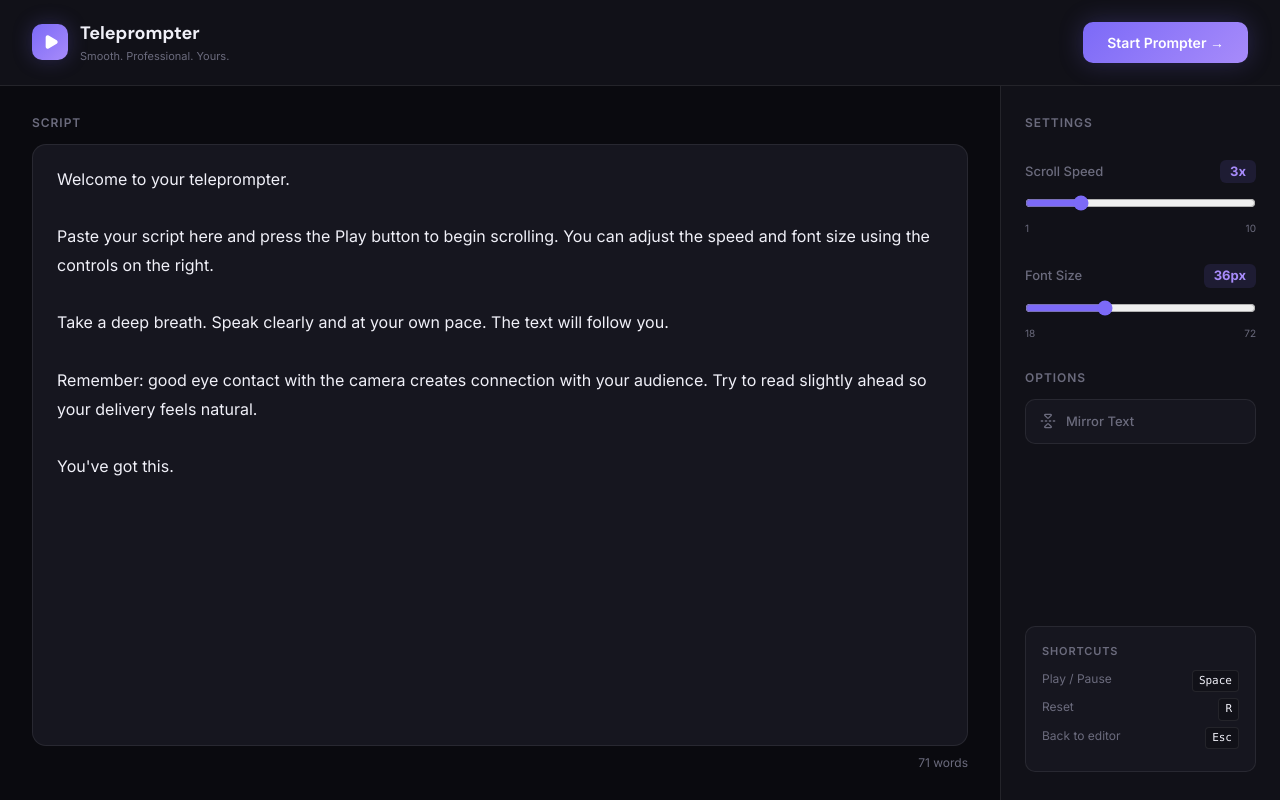
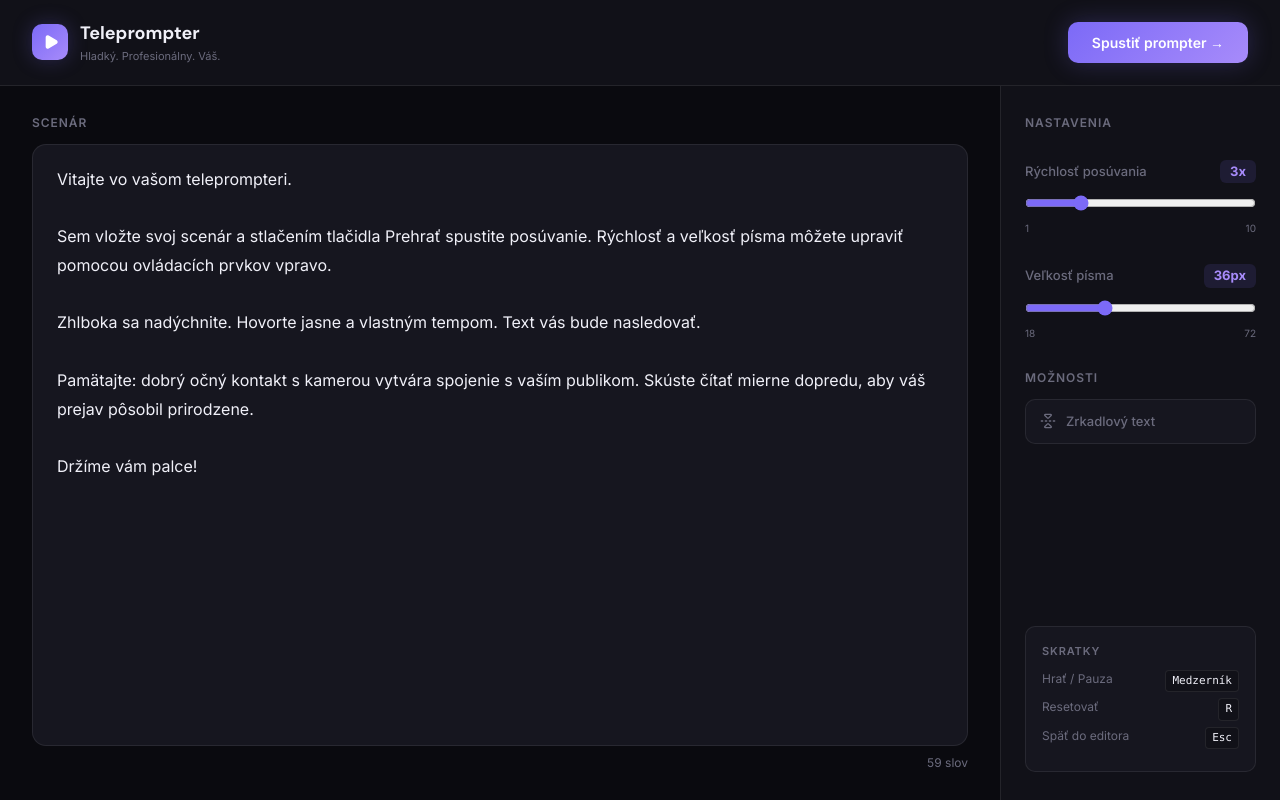
Before and after one commit to Yebooot/teleprompter-app-david, a React (Vite) app: page / in a window 1280 px wide. Built offline with nearby package versions, Linux system fonts and the light colour scheme.

Commit message:
translate app to Slovak

```diff
--- a/index.html
+++ b/index.html
@@ -1,11 +1,11 @@
 <!doctype html>
-<html lang="en">
+<html lang="sk">
   <head>
     <meta charset="UTF-8" />
     <link rel="icon" type="image/svg+xml" href="/favicon.svg" />
     <meta name="viewport" content="width=device-width, initial-scale=1.0" />
-    <title>Teleprompter – Smooth. Professional. Yours.</title>
-    <meta name="description" content="A clean, distraction-free teleprompter app. Paste your script, set your speed, and go live." />
+    <title>Teleprompter – Hladký. Profesionálny. Váš.</title>
+    <meta name="description" content="Čistá a profesionálna aplikácia teleprompter bez rozptyľovania. Vložte svoj scenár, nastavte rýchlosť a začnite." />
   </head>
   <body>
     <div id="root"></div>
--- a/src/App.tsx
+++ b/src/App.tsx
@@ -1,15 +1,15 @@
 import { useState, useRef, useEffect, useCallback } from 'react';
 import { Play, Pause, RotateCcw, Settings, ChevronLeft, FlipHorizontal2 } from 'lucide-react';
 
-const DEFAULT_TEXT = `Welcome to your teleprompter.
+const DEFAULT_TEXT = `Vitajte vo vašom teleprompteri.
 
-Paste your script here and press the Play button to begin scrolling. You can adjust the speed and font size using the controls on the right.
+Sem vložte svoj scenár a stlačením tlačidla Prehrať spustite posúvanie. Rýchlosť a veľkosť písma môžete upraviť pomocou ovládacích prvkov vpravo.
 
-Take a deep breath. Speak clearly and at your own pace. The text will follow you.
+Zhlboka sa nadýchnite. Hovorte jasne a vlastným tempom. Text vás bude nasledovať.
 
-Remember: good eye contact with the camera creates connection with your audience. Try to read slightly ahead so your delivery feels natural.
+Pamätajte: dobrý očný kontakt s kamerou vytvára spojenie s vaším publikom. Skúste čítať mierne dopredu, aby váš prejav pôsobil prirodzene.
 
-You've got this.`;
+Držíme vám palce!`;
 
 type Mode = 'editor' | 'prompter';
 
@@ -112,7 +112,7 @@ export default function App() {
             </div>
             <div>
               <h1 style={{ fontSize: 18, fontWeight: 700, color: 'var(--text-primary)', fontFamily: 'DM Sans, sans-serif' }}>Teleprompter</h1>
-              <p style={{ fontSize: 11, color: 'var(--text-muted)', marginTop: 1 }}>Smooth. Professional. Yours.</p>
+              <p style={{ fontSize: 11, color: 'var(--text-muted)', marginTop: 1 }}>Hladký. Profesionálny. Váš.</p>
             </div>
           </div>
           <button
@@ -128,7 +128,7 @@ export default function App() {
               transition: 'all 0.2s',
               boxShadow: text.trim() ? '0 0 24px var(--accent-glow)' : 'none',
             }}>
-            Start Prompter →
+            Spustiť prompter →
           </button>
         </header>
 
@@ -137,13 +137,13 @@ export default function App() {
           {/* Editor */}
           <div style={{ flex: 1, display: 'flex', flexDirection: 'column', padding: '28px 32px' }}>
             <label style={{ fontSize: 12, fontWeight: 600, color: 'var(--text-muted)', textTransform: 'uppercase', letterSpacing: '0.08em', marginBottom: 12 }}>
-              Script
+              Scenár
             </label>
             <textarea
               id="script-textarea"
               value={text}
               onChange={e => setText(e.target.value)}
-              placeholder="Paste your script here..."
+              placeholder="Sem vložte svoj scenár..."
               style={{
                 flex: 1,
                 background: 'var(--bg-card)',
@@ -163,7 +163,7 @@ export default function App() {
             />
             <div style={{ marginTop: 8, display: 'flex', justifyContent: 'flex-end' }}>
               <span style={{ fontSize: 12, color: 'var(--text-muted)' }}>
-                {text.split(/\s+/).filter(Boolean).length} words
+                {text.split(/\s+/).filter(Boolean).length} slov
               </span>
             </div>
           </div>
@@ -173,16 +173,16 @@ export default function App() {
             width: 280, background: 'var(--bg-surface)', borderLeft: '1px solid var(--border)',
             padding: '28px 24px', display: 'flex', flexDirection: 'column', gap: 28,
           }}>
-            <label style={{ fontSize: 12, fontWeight: 600, color: 'var(--text-muted)', textTransform: 'uppercase', letterSpacing: '0.08em' }}>Settings</label>
+            <label style={{ fontSize: 12, fontWeight: 600, color: 'var(--text-muted)', textTransform: 'uppercase', letterSpacing: '0.08em' }}>Nastavenia</label>
 
-            <SettingSlider id="speed-slider" label="Scroll Speed" value={speed} min={1} max={10} step={0.5}
+            <SettingSlider id="speed-slider" label="Rýchlosť posúvania" value={speed} min={1} max={10} step={0.5}
               onChange={setSpeed} displayValue={`${speed}x`} />
-            <SettingSlider id="font-size-slider" label="Font Size" value={fontSize} min={18} max={72} step={2}
+            <SettingSlider id="font-size-slider" label="Veľkosť písma" value={fontSize} min={18} max={72} step={2}
               onChange={setFontSize} displayValue={`${fontSize}px`} />
 
             <div>
               <label style={{ fontSize: 12, fontWeight: 600, color: 'var(--text-muted)', textTransform: 'uppercase', letterSpacing: '0.08em', display: 'block', marginBottom: 12 }}>
-                Options
+                Možnosti
               </label>
               <button
                 id="mirror-toggle-btn"
@@ -196,15 +196,15 @@ export default function App() {
                   cursor: 'pointer', fontSize: 13, fontWeight: 500, transition: 'all 0.2s',
                 }}>
                 <FlipHorizontal2 size={16} />
-                Mirror Text
-                {mirrored && <span style={{ marginLeft: 'auto', fontSize: 11, color: '#a78bfa' }}>ON</span>}
+                Zrkadlový text
+                {mirrored && <span style={{ marginLeft: 'auto', fontSize: 11, color: '#a78bfa' }}>ZAP</span>}
               </button>
             </div>
 
             {/* Keyboard shortcuts */}
             <div style={{ marginTop: 'auto', padding: '16px', background: 'var(--bg-card)', borderRadius: 10, border: '1px solid var(--border)' }}>
-              <p style={{ fontSize: 11, fontWeight: 600, color: 'var(--text-muted)', textTransform: 'uppercase', letterSpacing: '0.08em', marginBottom: 10 }}>Shortcuts</p>
-              {[['Space', 'Play / Pause'], ['R', 'Reset'], ['Esc', 'Back to editor']].map(([k, v]) => (
+              <p style={{ fontSize: 11, fontWeight: 600, color: 'var(--text-muted)', textTransform: 'uppercase', letterSpacing: '0.08em', marginBottom: 10 }}>Skratky</p>
+              {[['Medzerník', 'Hrať / Pauza'], ['R', 'Resetovať'], ['Esc', 'Späť do editora']].map(([k, v]) => (
                 <div key={k} style={{ display: 'flex', justifyContent: 'space-between', marginBottom: 6 }}>
                   <span style={{ fontSize: 12, color: 'var(--text-muted)' }}>{v}</span>
                   <kbd style={{ fontSize: 11, background: 'var(--bg-surface)', color: 'var(--text-primary)', padding: '2px 6px', borderRadius: 4, border: '1px solid var(--border)' }}>{k}</kbd>
@@ -265,11 +265,11 @@ export default function App() {
         borderRadius: 999, padding: '10px 20px',
         zIndex: 100,
       }}>
-        <button id="back-btn" onClick={handleBack} title="Back to editor" style={iconBtnStyle}>
+        <button id="back-btn" onClick={handleBack} title="Späť do editora" style={iconBtnStyle}>
           <ChevronLeft size={18} color="rgba(255,255,255,0.7)" />
         </button>
         <div style={{ width: 1, height: 24, background: 'rgba(255,255,255,0.1)' }} />
-        <button id="reset-btn" onClick={handleReset} title="Reset (R)" style={iconBtnStyle}>
+        <button id="reset-btn" onClick={handleReset} title="Resetovať (R)" style={iconBtnStyle}>
           <RotateCcw size={18} color="rgba(255,255,255,0.7)" />
         </button>
         <button
@@ -291,7 +291,7 @@ export default function App() {
         </button>
 
         <div style={{ width: 1, height: 24, background: 'rgba(255,255,255,0.1)' }} />
-        <button id="settings-btn" onClick={() => setShowSettings(s => !s)} title="Settings" style={{ ...iconBtnStyle, color: showSettings ? '#a78bfa' : undefined }}>
+        <button id="settings-btn" onClick={() => setShowSettings(s => !s)} title="Nastavenia" style={{ ...iconBtnStyle, color: showSettings ? '#a78bfa' : undefined }}>
           <Settings size={18} color={showSettings ? '#a78bfa' : 'rgba(255,255,255,0.7)'} />
         </button>
 
@@ -303,9 +303,9 @@ export default function App() {
             border: '1px solid rgba(255,255,255,0.1)', borderRadius: 16, padding: '20px 24px',
             minWidth: 280, display: 'flex', flexDirection: 'column', gap: 20,
           }}>
-            <SettingSlider id="prompter-speed-slider" label="Speed" value={speed} min={1} max={10} step={0.5}
+            <SettingSlider id="prompter-speed-slider" label="Rýchlosť" value={speed} min={1} max={10} step={0.5}
               onChange={setSpeed} displayValue={`${speed}x`} dark />
-            <SettingSlider id="prompter-font-slider" label="Font Size" value={fontSize} min={18} max={72} step={2}
+            <SettingSlider id="prompter-font-slider" label="Veľkosť písma" value={fontSize} min={18} max={72} step={2}
               onChange={setFontSize} displayValue={`${fontSize}px`} dark />
           </div>
         )}
```
